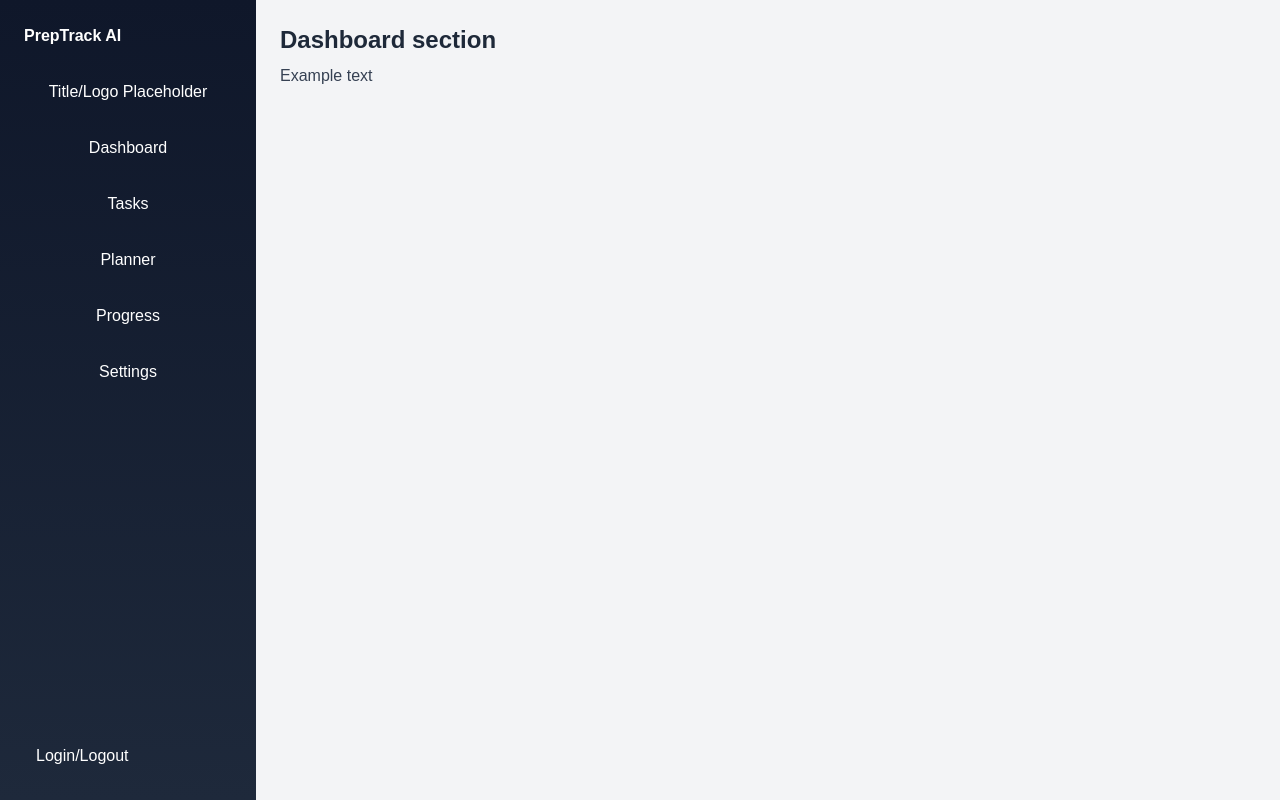
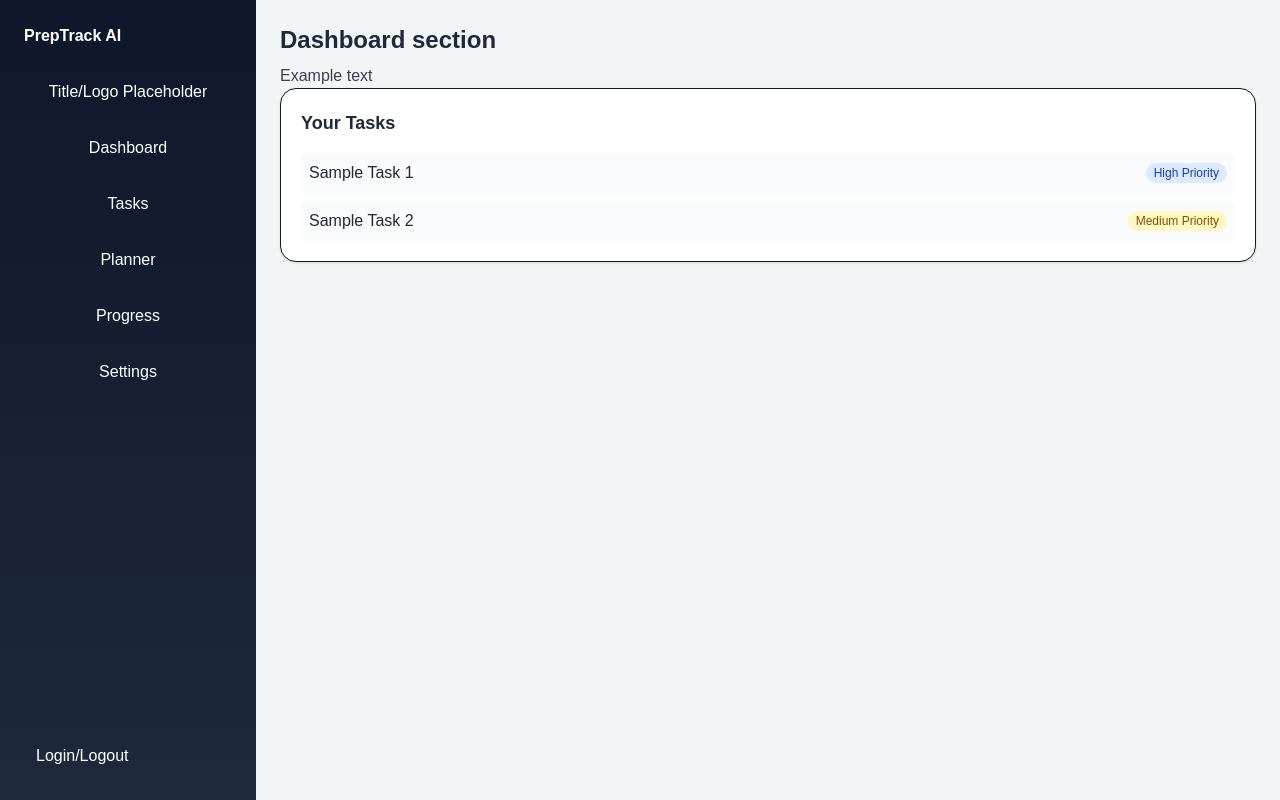
Before and after one commit to Jenushan44/preptrack-ai, a Next.js app: page /dashboard in a window 1280 px wide. Built offline with nearby package versions, Linux system fonts and the light colour scheme.

Commit message:
Add user task section to dashboard

```diff
--- a/src/app/dashboard/layout.tsx
+++ b/src/app/dashboard/layout.tsx
@@ -1,5 +1,6 @@
 import Sidebar from "@/components/Sidebar";
 import "../globals.css";
+import TaskList from "@/components/TaskList";
 
 export default function DashboardLayout({ children }: { children: React.ReactNode }) {
   return (
--- a/src/app/dashboard/page.tsx
+++ b/src/app/dashboard/page.tsx
@@ -1,11 +1,12 @@
 
-import AuthButtons from '../../components/AuthButtons';
+import TaskList from '../../components/TaskList';
 
 export default function DashboardPage() {
   return (
     <div>
       <h2 className="text-gray-800 text-2xl font-semibold">Dashboard section</h2>
       <p className="text-gray-700 mt-2">Example text</p>
+      <TaskList />
     </div>
   );
 }
--- a/src/components/Sidebar.tsx
+++ b/src/components/Sidebar.tsx
@@ -2,10 +2,7 @@
 
 export default function Sidebar() {
   return (
-
-
-
-    <div className="h-screen w-64 bg-gradient-to-b from-[#0F172A] to-[#1E293B] text-white flex flex-col p-6 space-y-6">
+    <div className="h-screen w-64 bg-gradient-to-b from-[#0F172A] to-[#1E293B] text-white flex flex-col p-6 space-y-6 sticky top-0 flex-shrink-0">
       <h1 className="text-2x1 font-bold">PrepTrack AI</h1>
 
       <nav className="flex flex-col space-y-4">
--- /dev/null
+++ b/src/components/TaskList.tsx
@@ -0,0 +1,21 @@
+// will display real tasks from Firestore
+
+export default function TaskList() {
+  return (
+    <section className="rounded-2xl border p-5 shadow-sm bg-white">
+      <h2 className="text-lg font-semibold text-gray-800">Your Tasks</h2>
+      <ul className="mt-4 space-y-2">
+        <li className="flex items-center justify-between p-2 bg-gray-50 rounded">
+          <span className="text-gray-800">Sample Task 1</span>
+          <span className="px-2 py-0.5 text-xs rounded-full bg-blue-100 text-blue-800">High Priority</span>
+        </li>
+        <li className="flex items-center justify-between p-2 bg-gray-50 rounded">
+          <span className="text-gray-800">Sample Task 2</span>
+          <span className="px-2 py-0.5 text-xs rounded-full bg-yellow-100 text-yellow-800">Medium Priority</span>
+        </li>
+
+
+      </ul>
+    </section>
+  )
+}
```
Also changed, not shown: src/components/AISchedule.tsx (added), src/components/ProgressTracker.tsx (added).
